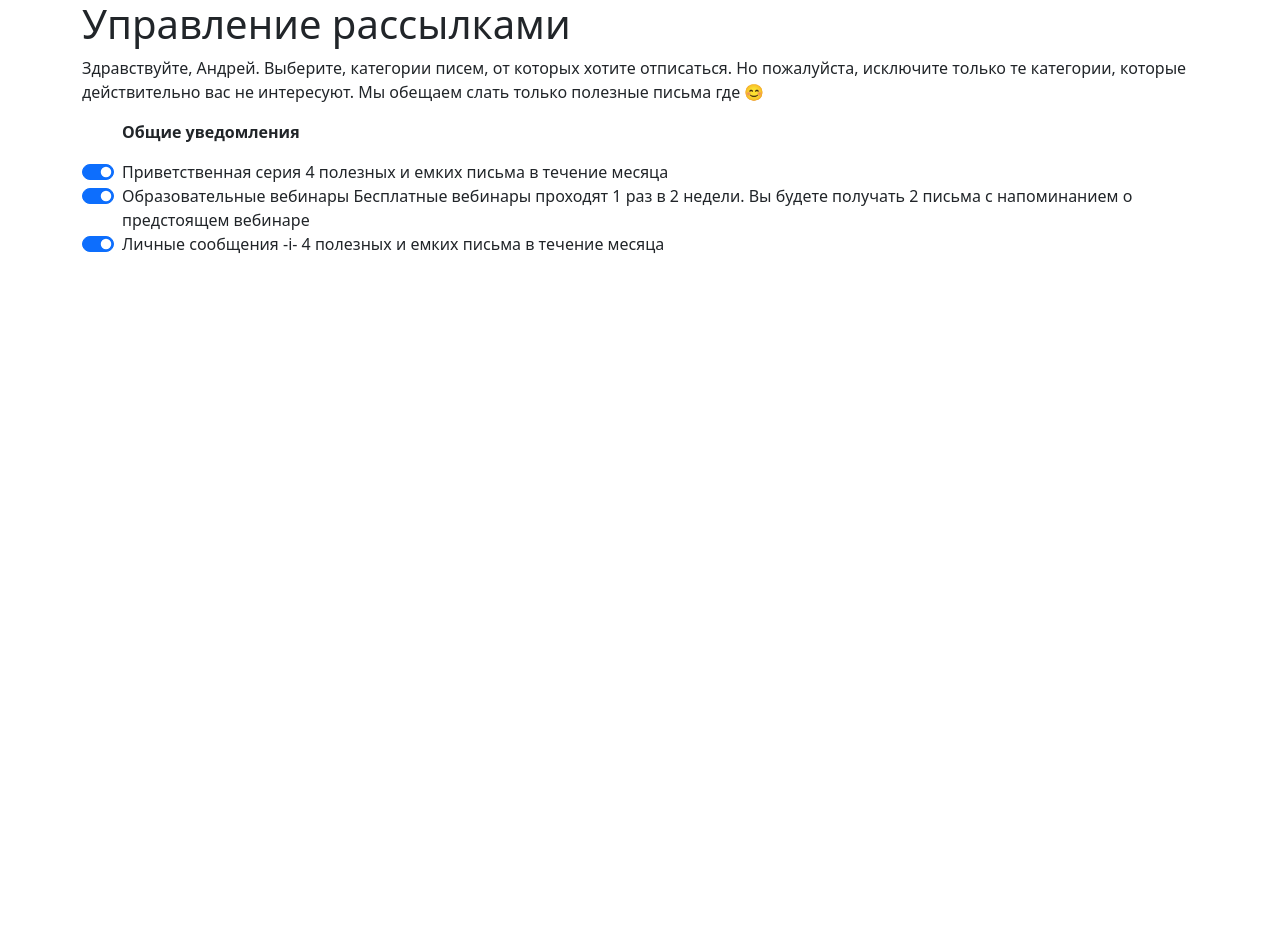
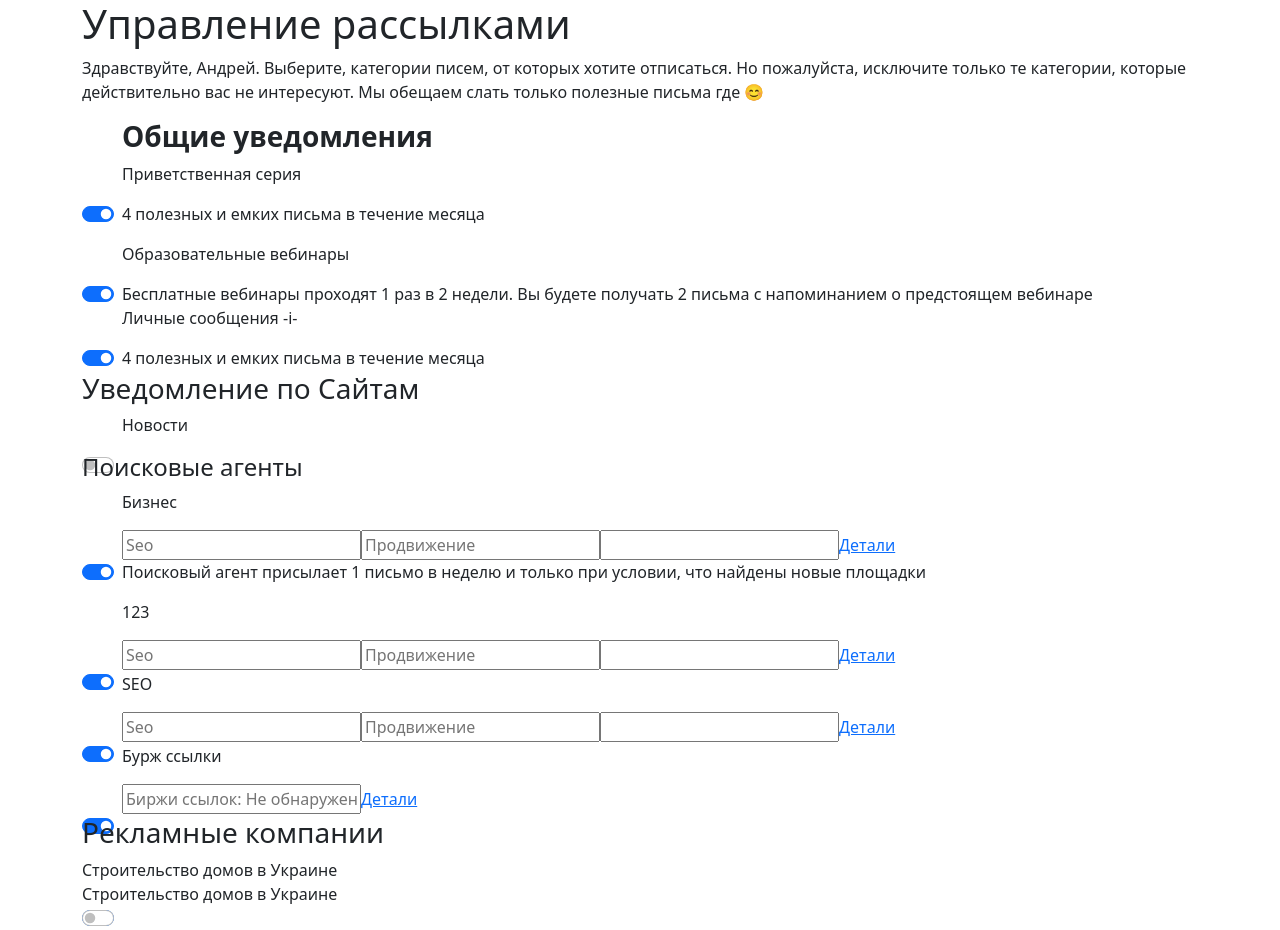
Before and after one commit to Totemy/collaboration-app, a Vue app: page / in a window 1280 px wide. Shown: the top 930 px of the page. Before the commit the page ends 800 px from the top, so only its background shows below. Built offline with nearby package versions, Linux system fonts and the light colour scheme.

Commit message:
Add all text and components

```diff
--- a/src/components/Main.vue
+++ b/src/components/Main.vue
@@ -5,17 +5,84 @@
       <p>Здравствуйте, Андрей. Выберите, категории писем, от которых хотите отписаться. Но пожалуйста, исключите только те категории, которые действительно вас не интересуют. Мы обещаем слать только полезные письма где 😊</p>
     </div>
     <div class="row form-check form-switch">
-      <p><b>Общие уведомления</b></p>
+      <h3><b>Общие уведомления</b></h3>
 
-      <div class="col">
-        Приветственная серия <input class="form-check-input" type="checkbox" id="flexSwitchCheckChecked" checked>  4 полезных и емких письма в течение месяца
+      <div>
+       <p>Приветственная серия</p> <input class="form-check-input" type="checkbox" id="flexSwitchCheckChecked" checked> <p>4 полезных и емких письма в течение месяца</p>
+      </div>
+      <div >
+       <p>Образовательные вебинары</p> <input class="form-check-input" type="checkbox" id="flexSwitchCheckChecked" checked>  Бесплатные вебинары проходят 1 раз в 2 недели. Вы будете получать 2 письма с напоминанием о предстоящем вебинаре
       </div>
       <div>
-       Образовательные вебинары <input class="form-check-input" type="checkbox" id="flexSwitchCheckChecked" checked>  Бесплатные вебинары проходят 1 раз в 2 недели. Вы будете получать 2 письма с напоминанием о предстоящем вебинаре
+        <p>Личные сообщения -i-</p> <input class="form-check-input" type="checkbox" id="flexSwitchCheckChecked" checked>  4 полезных и емких письма в течение месяца
+      </div>
+
+    </div>
+    <div>
+      <h3>Уведомление по Сайтам</h3>
+      <div class="form-check form-switch">
+        <p>Новости</p> <input class="form-check-input" type="checkbox" id="flexSwitchCheckChecked">
       </div>
       <div>
-        Личные сообщения -i- <input class="form-check-input" type="checkbox" id="flexSwitchCheckChecked" checked>  4 полезных и емких письма в течение месяца
+        <h4>Поисковые агенты</h4>
+        <div class="form-check form-switch">
+          <p>Бизнес</p>
+          <input placeholder="Seo">
+          <input placeholder="Продвижение">
+          <input pattern="Аналитика">
+          <a href="">Детали</a>
+          <div>
+            <input class="form-check-input" type="checkbox" id="flexSwitchCheckChecked" checked>
+          </div>
+          <p>Поисковый агент присылает 1 письмо в неделю и только при условии, что найдены новые площадки</p>
+        </div>
+        <div class="form-check form-switch">
+          <p>123</p>
+          <input placeholder="Seo">
+          <input placeholder="Продвижение">
+          <input pattern="Аналитика">
+          <a href="">Детали</a>
+          <div>
+            <input class="form-check-input" type="checkbox" id="flexSwitchCheckChecked" checked>
+          </div>
+        </div>
+        <div class="form-check form-switch">
+          <p>SEO</p>
+          <input placeholder="Seo">
+          <input placeholder="Продвижение">
+          <input pattern="Аналитика">
+          <a href="">Детали</a>
+          <div>
+            <input class="form-check-input" type="checkbox" id="flexSwitchCheckChecked" checked>
+          </div>
+        </div>
+        <div class="form-check form-switch">
+          <p>Бурж ссылки</p>
+          <input placeholder="Биржи ссылок: Не обнаружен">
+          <a href="">Детали</a>
+          <div>
+            <input class="form-check-input" type="checkbox" id="flexSwitchCheckChecked" checked>
+          </div>
+        </div>
       </div>
+    </div>
+    <div>
+      <h3>Рекламные компании</h3>
+      <div>
+        Строительство домов в Украине <br>
+        Строительство домов в Украине
+        <div class="form-check form-switch">
+          <input class="form-check-input" type="checkbox" id="flexSwitchCheckChecked" checked>
+          <input class="form-check-input" type="checkbox" id="flexSwitchCheckChecked">
+        </div>
+        <div> <!-- dropdown-->
+
+        </div>
+      </div>
+    </div>
+    <div>
+      <button>По умолчанию</button>
+      <button>Сохранить изменения</button>
     </div>
   </div>
 </template>
```
